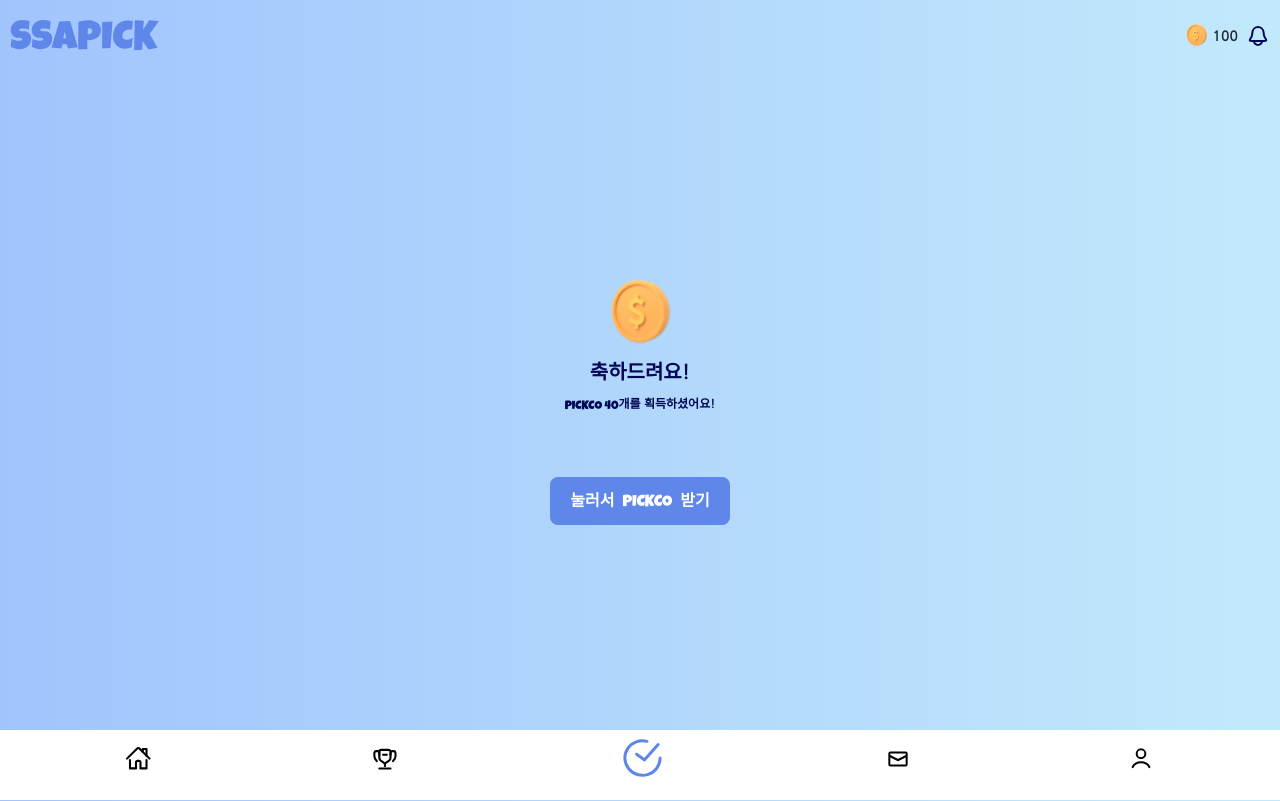
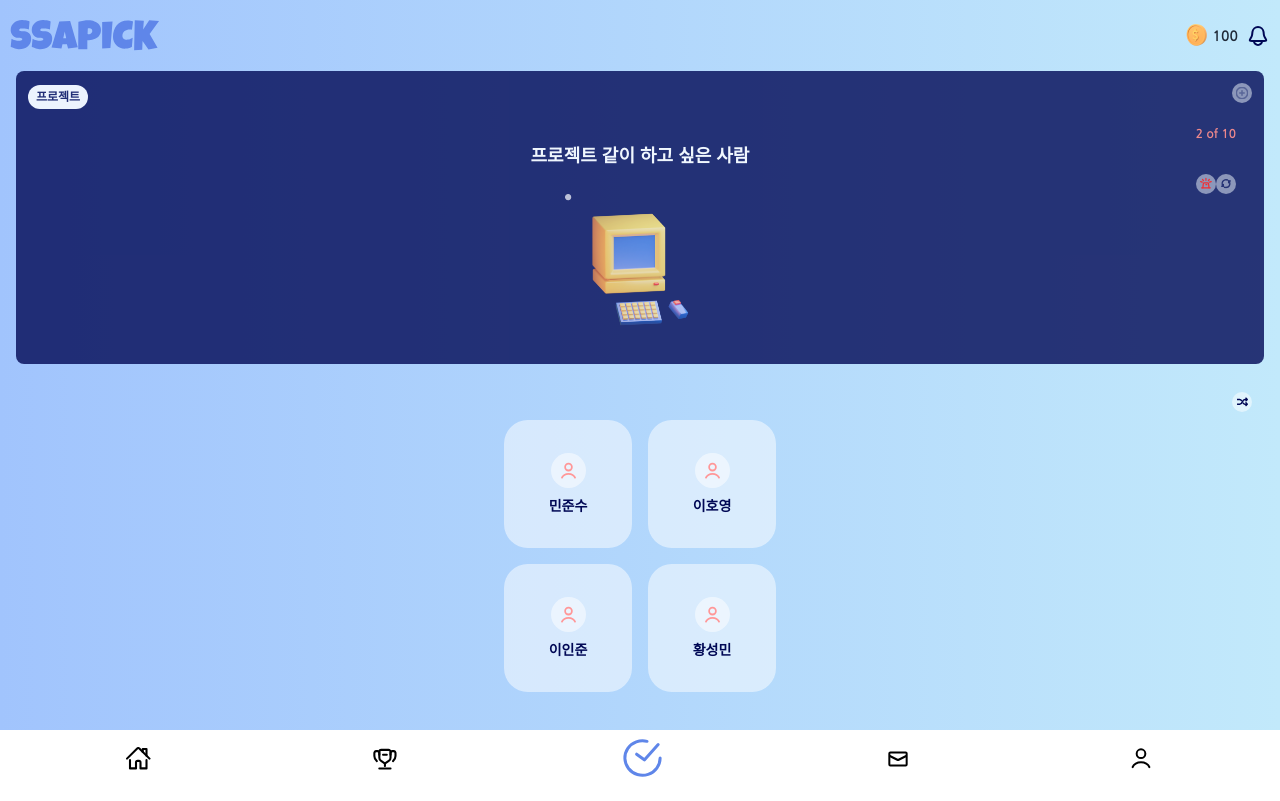
Before and after one commit to rlaehdud1002/SSAPICK, a React (Create React App) app in the folder client/: page /pick in a window 1280 px wide. Built offline with nearby package versions, Linux system fonts and the light colour scheme.

Commit message:
[FEAT] 신고 완료 모달, 모달 에러 처리

```diff
--- a/client/src/components/PickPage/Question.tsx
+++ b/client/src/components/PickPage/Question.tsx
@@ -1,7 +1,7 @@
 import QuestionPlusModal from 'components/modals/QuestionPlusModal';
 import PassIcon from 'icons/PassIcon';
-import WarningIcon from 'icons/WarningIcon';
 import QuestionImageIcon from 'icons/QuestionIcon';
+import WarningModal from 'components/modals/WarningModal';
 
 interface QuestionProps {
   category: string;
@@ -23,7 +23,7 @@ const Question = ({ category }: QuestionProps) => {
         <p className="text-xs text-right text-red-400">2 of 10</p>
         <h1 className="text-center text-lg">프로젝트 같이 하고 싶은 사람</h1>
         <div className="flex flex-row justify-end mt-1">
-          <WarningIcon className="mx-1" />
+          <WarningModal />
           <PassIcon />
         </div>
         <div className="flex flex-row justify-center">
--- a/client/src/components/modals/MessageModal.tsx
+++ b/client/src/components/modals/MessageModal.tsx
@@ -71,15 +71,12 @@ const MessageModal = () => {
     console.log('errors', errors);
   };
 
-  if (!isModalVisible) {
-    return null;
-  }
-
   return (
     <Dialog open={open} onOpenChange={(open) => !open && onClose()}>
       <DialogTrigger onClick={() => setOpen(true)}>
         <SendingIcon />
       </DialogTrigger>
+      {isModalVisible && (
         <DialogContent className="border rounded-lg bg-[#E9F2FD] mx-2 w-4/5 relative">
           <DialogHeader>
             <DialogTitle className="flex flex-start text-color-5F86E9">
@@ -133,6 +130,7 @@ const MessageModal = () => {
           )}
           {step === MessageModalStep.ALERT && <MessageCheckModal />}
         </DialogContent>
+      )}
     </Dialog>
   );
 };
--- a/client/src/components/modals/QuestionPlusModal.tsx
+++ b/client/src/components/modals/QuestionPlusModal.tsx
@@ -63,16 +63,13 @@ const QuestionPlusModal = () => {
     setStep(NewQuestionStep.INPUT);
   };
 
-  if (!isModalVisible) {
-    return null;
-  }
-
   return (
     <form>
       <Dialog open={open} onOpenChange={(open) => !open && onClose()}>
         <DialogTrigger onClick={() => setOpen(true)}>
           <PlusIcon />
         </DialogTrigger>
+        {isModalVisible && (
           <DialogContent className="border rounded-lg bg-[#E9F2FD] mx-2 w-4/5">
             <DialogHeader>
               <DialogTitle className="flex flex-start text-color-5F86E9">
@@ -104,6 +101,7 @@ const QuestionPlusModal = () => {
             )}
             {step === NewQuestionStep.ALERT && <QuestionCheckModal />}
           </DialogContent>
+        )}
       </Dialog>
     </form>
   );
--- /dev/null
+++ b/client/src/components/modals/WarningModal.tsx
@@ -0,0 +1,93 @@
+import { Button } from 'components/ui/button';
+import WarningIcon from 'icons/WarningIcon';
+import {
+  Dialog,
+  DialogContent,
+  DialogHeader,
+  DialogTitle,
+  DialogTrigger,
+  DialogFooter,
+} from 'components/ui/dialog';
+
+import { useEffect, useState } from 'react';
+import { DialogDescription } from '@radix-ui/react-dialog';
+
+enum WarningStep {
+  CHECK,
+  ALERT,
+}
+
+const WarningModal = () => {
+  const [step, setStep] = useState<WarningStep>(WarningStep.CHECK);
+  const [open, setOpen] = useState<boolean>(false);
+  const [isModalVisible, setIsModalVisible] = useState<boolean>(true);
+
+  // 마지막 모달이 실행된 후 1초 뒤 자동으로 닫힘
+  useEffect(() => {
+    if (step === WarningStep.ALERT) {
+      const timer = setTimeout(() => {
+        setIsModalVisible(false);
+      }, 1000);
+
+      return () => clearTimeout(timer);
+    }
+  }, [step]);
+
+  const Click = () => {
+    setStep(WarningStep.ALERT);
+  };
+
+  const onClose = () => {
+    setOpen(false);
+    setStep(WarningStep.CHECK);
+  };
+
+  return (
+    <Dialog open={open} onOpenChange={(open) => !open && onClose()}>
+      <DialogTrigger onClick={() => setOpen(true)}>
+        <WarningIcon />
+      </DialogTrigger>
+      {isModalVisible && (
+        <DialogContent className="border rounded-lg bg-[#E9F2FD] mx-2 w-4/5">
+          <DialogHeader>
+            <DialogTitle className="flex flex-start text-color-5F86E9">
+              질문 만들기
+            </DialogTitle>
+          </DialogHeader>
+          {step === WarningStep.CHECK && (
+            <div>
+              <DialogDescription>
+                <div className="flex flex-col items-center my-16 text-center">
+                  <p>이 질문을 신고하시겠습니까?</p>
+                  <p className="bg-[#92AEF4]/30 rounded-lg text-[#4D5BDC] w-4/5 p-1 mt-3">
+                    프로젝트 같이 하고 싶은 사람?
+                  </p>
+                </div>
+              </DialogDescription>
+              <DialogFooter className="flex flex-row justify-end">
+                <Button
+                  type="submit"
+                  className="bg-[#E95F5F] hover:bg-red-400 "
+                  onClick={Click}
+                >
+                  신고
+                </Button>
+              </DialogFooter>
+            </div>
+          )}
+          {step === WarningStep.ALERT && (
+            <div>
+              <DialogDescription>
+                <div className="text-center my-16">
+                  질문 신고가 완료되었습니다.
+                </div>
+              </DialogDescription>
+            </div>
+          )}
+        </DialogContent>
+      )}
+    </Dialog>
+  );
+};
+
+export default WarningModal;
--- a/client/src/icons/WarningIcon.tsx
+++ b/client/src/icons/WarningIcon.tsx
@@ -1,5 +1,5 @@
 interface WarningIconProps {
-  className: string;
+  className?: string;
 }
 
 const WarningIcon = ({className} : WarningIconProps) => {
--- a/client/src/pages/Pick.tsx
+++ b/client/src/pages/Pick.tsx
@@ -1,15 +1,15 @@
-// import Question from 'components/PickPage/Question';
-// import Choice from 'components/PickPage/Choice';
-// import ShuffleIcon from 'icons/ShuffleIcon';
+import Question from 'components/PickPage/Question';
+import Choice from 'components/PickPage/Choice';
+import ShuffleIcon from 'icons/ShuffleIcon';
 // import CoolTime from 'components/PickPage/CoolTime';
-import PickComplete from "components/PickPage/PickComplete";
+// import PickComplete from "components/PickPage/PickComplete";
 
 const Pick = () => {
   return (
     <div className='relative'>
-      <PickComplete />
+      {/* <PickComplete /> */}
       {/* <CoolTime /> */}
-      {/* <Question category="프로젝트" />
+      <Question category="프로젝트" />
       <div className="m-7">
         <div className='flex flex-row justify-end'>
           <ShuffleIcon className="" />
@@ -22,7 +22,7 @@ const Pick = () => {
           <Choice username="이인준" />
           <Choice username="황성민" />
         </div>
-      </div> */}
+      </div>
     </div>
   );
 };
```
Lines whose indentation alone changed are shown as unchanged.
